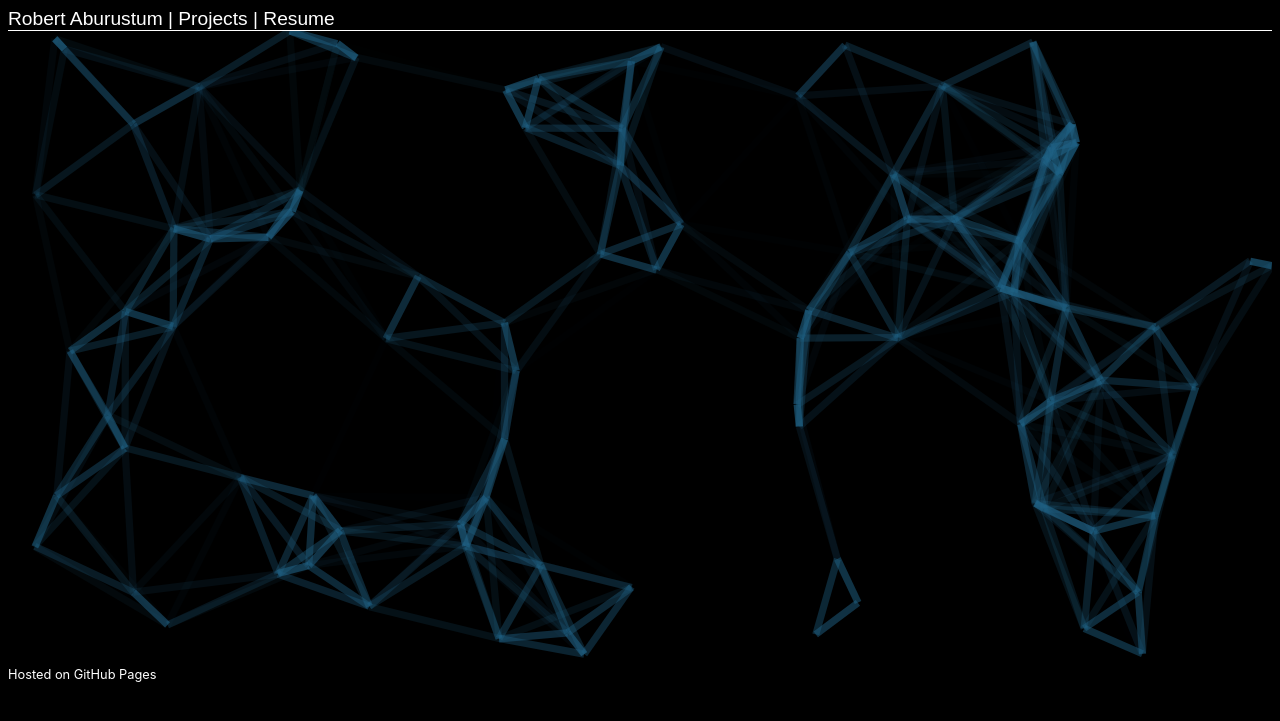
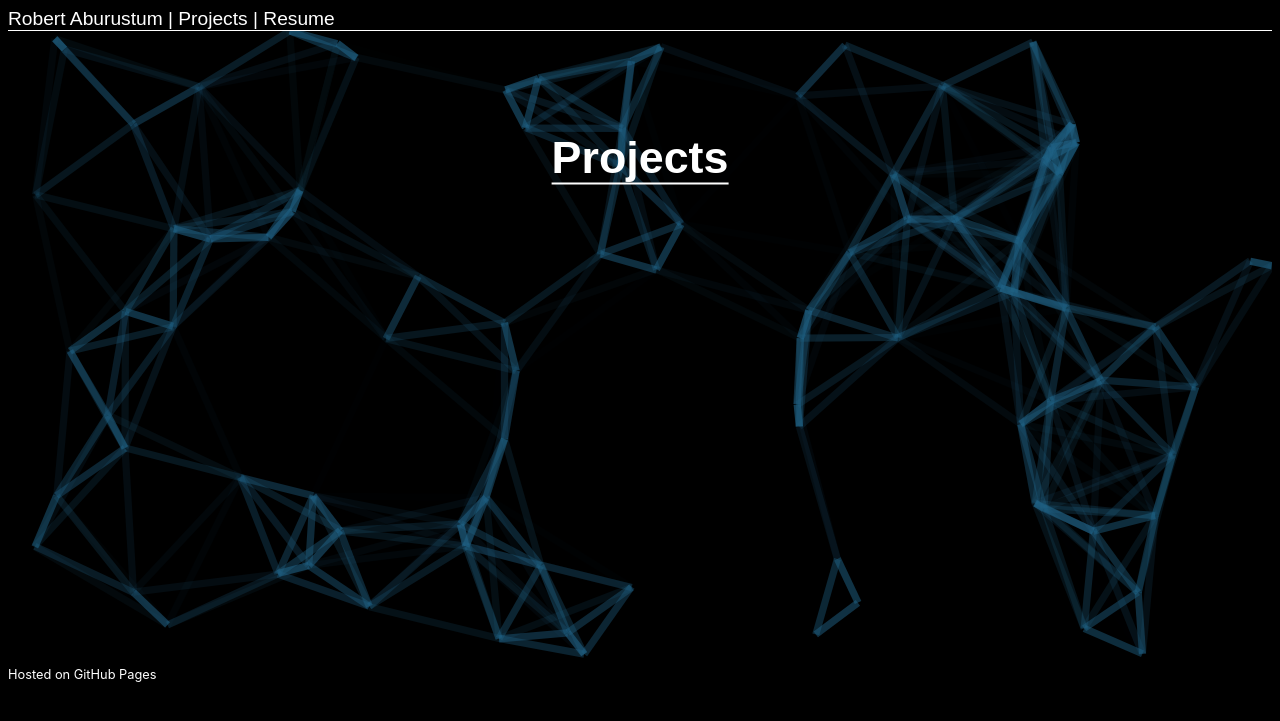
Before and after one commit to Burtorustum/burtorustum.github.io, a Jekyll site: the page built from projects.html, in a window 1280 px wide. Shown: the top 721 px of the page. Built offline with Jekyll 4.4.1, drawn with Linux system fonts in a browser that asks for light colours.

Commit message:
adding links and simplify html

```diff
--- a/_config.yml
+++ b/_config.yml
@@ -1,3 +1,3 @@
 url: "" # the base hostname & protocol for your site, e.g. http://example.com
 baseurl: "" # the subpath of your site, e.g. /blog
-title: "" # the name of your site, e.g. ACME Corp.
+title: "Robert Aburustum" # the name of your site, e.g. ACME Corp.
--- a/_includes/header.html
+++ b/_includes/header.html
@@ -3,5 +3,5 @@
     |
     <a href="/projects.html"> Projects </a>
     |
-    <a href="" target="_blank"> Resume</a>
+    <a href="https://drive.google.com/file/d/1ZDZKhu9t1uWTmcUh7gTjFZuZfu4s_O1Z/view?usp=sharing" target="_blank"> Resume</a>
 </header>
--- a/index.html
+++ b/index.html
@@ -5,7 +5,7 @@ layout: default
 <html lang="en">
 <head>
     <meta charset="UTF-8">
-    <title></title>
+    <title>About Me</title>
 </head>
 <div class="title">
     About Me
--- a/projects.html
+++ b/projects.html
@@ -1,3 +1,13 @@
 ---
 layout: default
 ---
+
+<html lang="en">
+<head>
+    <meta charset="UTF-8">
+    <title>Projects</title>
+</head>
+
+<div class="title">
+    Projects
+</div>
```
